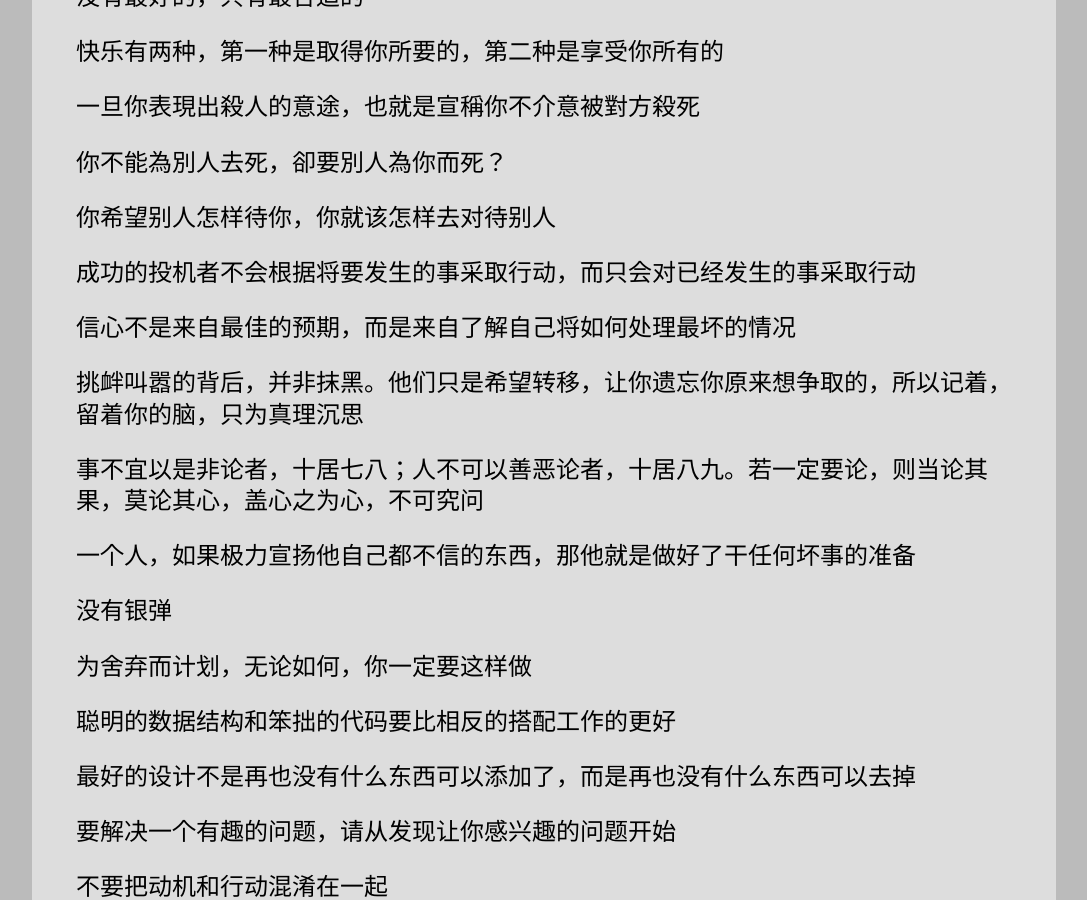
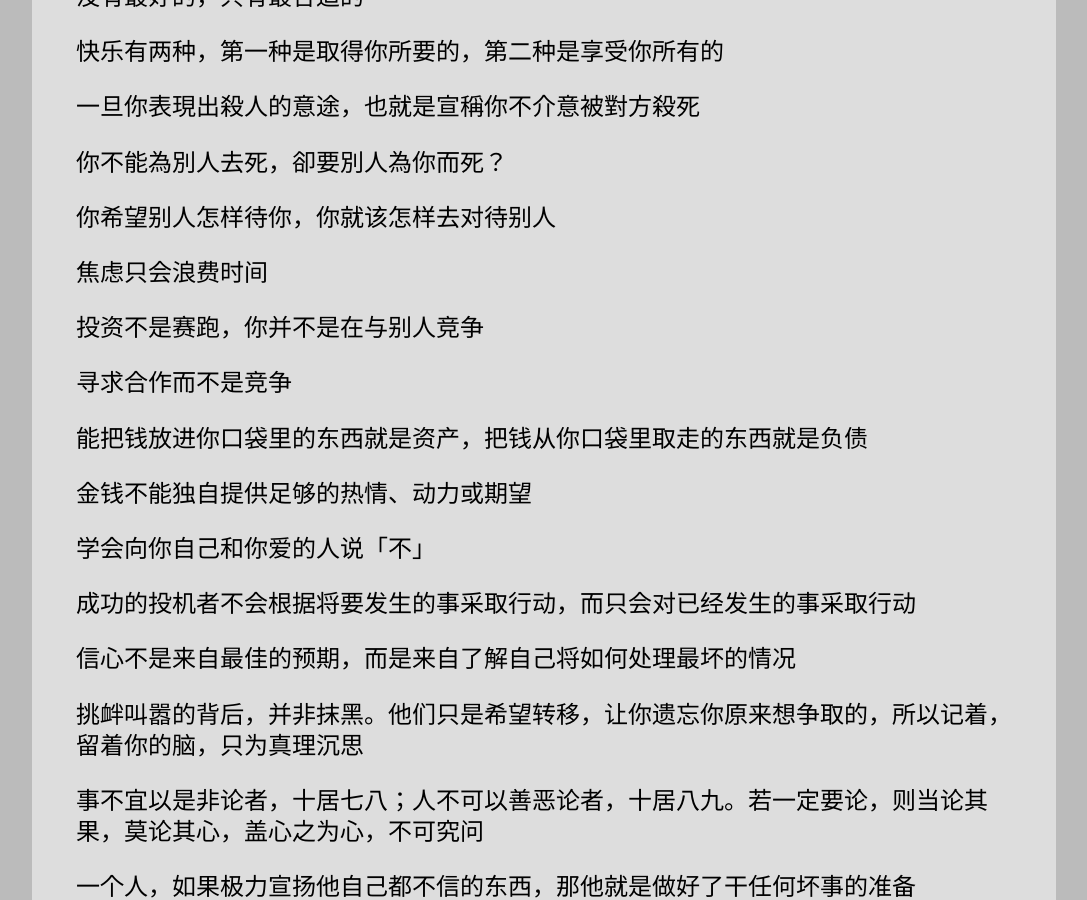
Before and after one commit to leiqin/leiqin.github.io, a Jekyll site: the page built from shoucang/revelation.markdown, in a window 1280 px wide and 900 px high, scrolled down 1082 px. Shown: the whole window, without its empty margins (96-1183 px from the left). Built offline with Jekyll 4.4.1, drawn with Linux system fonts in a browser that asks for light colours; nearby versions of some CDN libraries; comment, search, counter and statistics services are not loaded; some of the changed text lies outside the part shown.

Commit message:
添加克雷圣经

```diff
--- a/shoucang/revelation.markdown
+++ b/shoucang/revelation.markdown
@@ -61,9 +61,26 @@ title: 克雷圣经
 你希望别人怎样待你，你就该怎样去对待别人
 :	图书 《人性的弱点》 第六章 如何使人很快的喜欢你
 
+焦虑只会浪费时间
+:	图书 《富爸爸投资指南》 第4章 投资者第2课：你眼中的世界是什么样的
+
+投资不是赛跑，你并不是在与别人竞争
+:	图书 《富爸爸投资指南》 第14章 投资者第12课：投资的基本原则 (PS: 何止投资不是赛跑)
+
+寻求合作而不是竞争
+:	图书 《富爸爸投资指南》 总结 你最重要的投资
+
+能把钱放进你口袋里的东西就是资产，把钱从你口袋里取走的东西就是负债
+:	图书 《富爸爸投资指南》 第16章 投资者第14课：财务知识使事情简单化 (PS: 谨慎选择那些看上去像资产的负债)
+
+金钱不能独自提供足够的热情、动力或期望
+:	图书 《富爸爸投资指南》 第31章 B-I 三角形 使命
+
+学会向你自己和你爱的人说「不」
+:	图书 《富爸爸投资指南》 第41章 富人为什么会破产
+
 成功的投机者不会根据将要发生的事采取行动，而只会对已经发生的事采取行动
-:	图书 《苏黎世投机定律》 定理四 论预测 人类的行为不可预测，不要相信任何未卜先知
-(PS: 看一个人要看他做了什么，而不是看他想做什么)
+:	图书 《苏黎世投机定律》 定理四 论预测 人类的行为不可预测，不要相信任何未卜先知 (PS: 看一个人要看他做了什么，而不是看他想做什么)
 
 信心不是来自最佳的预期，而是来自了解自己将如何处理最坏的情况
 :	图书 《苏黎世投机定律》 定理九 论乐观与悲观 乐观就是预期最好的情况会发生，信心则是知道如何处理最坏的情况。绝不要仅仅因为乐观而采取投机活动。
```
